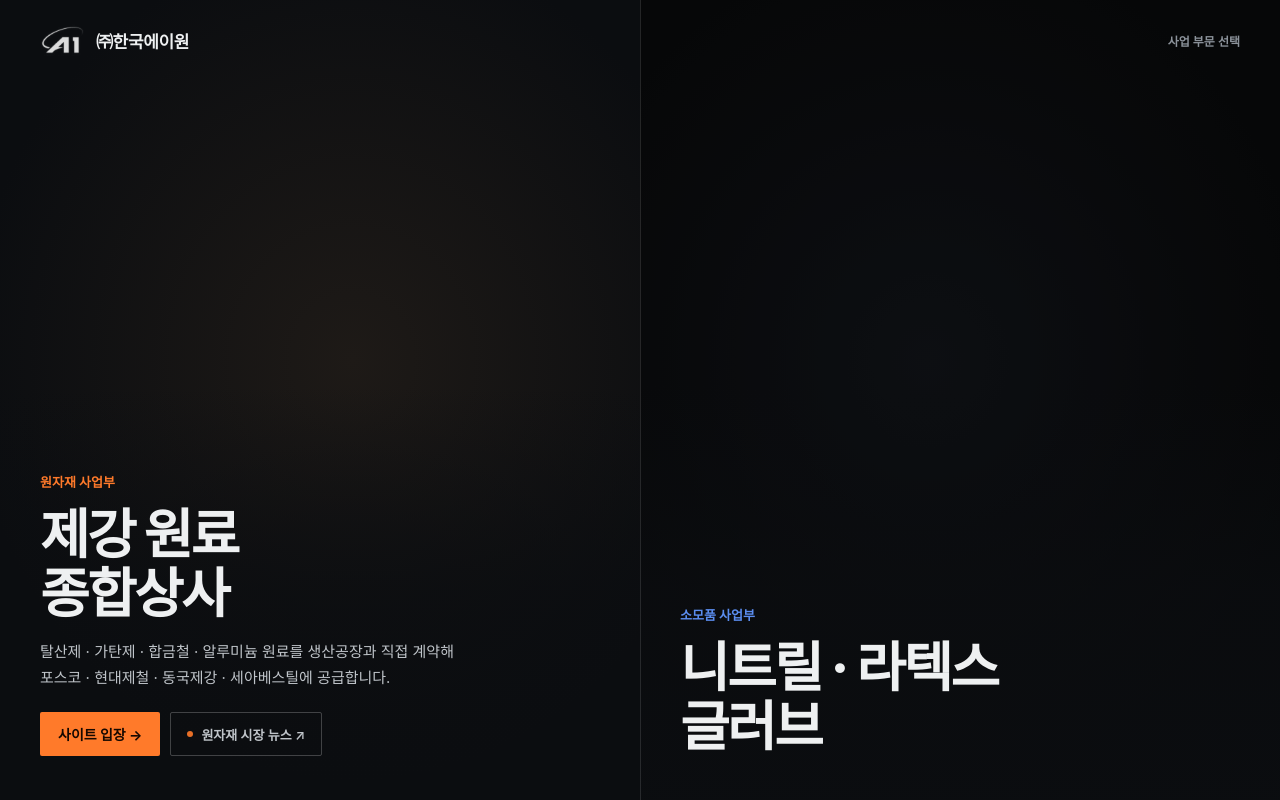
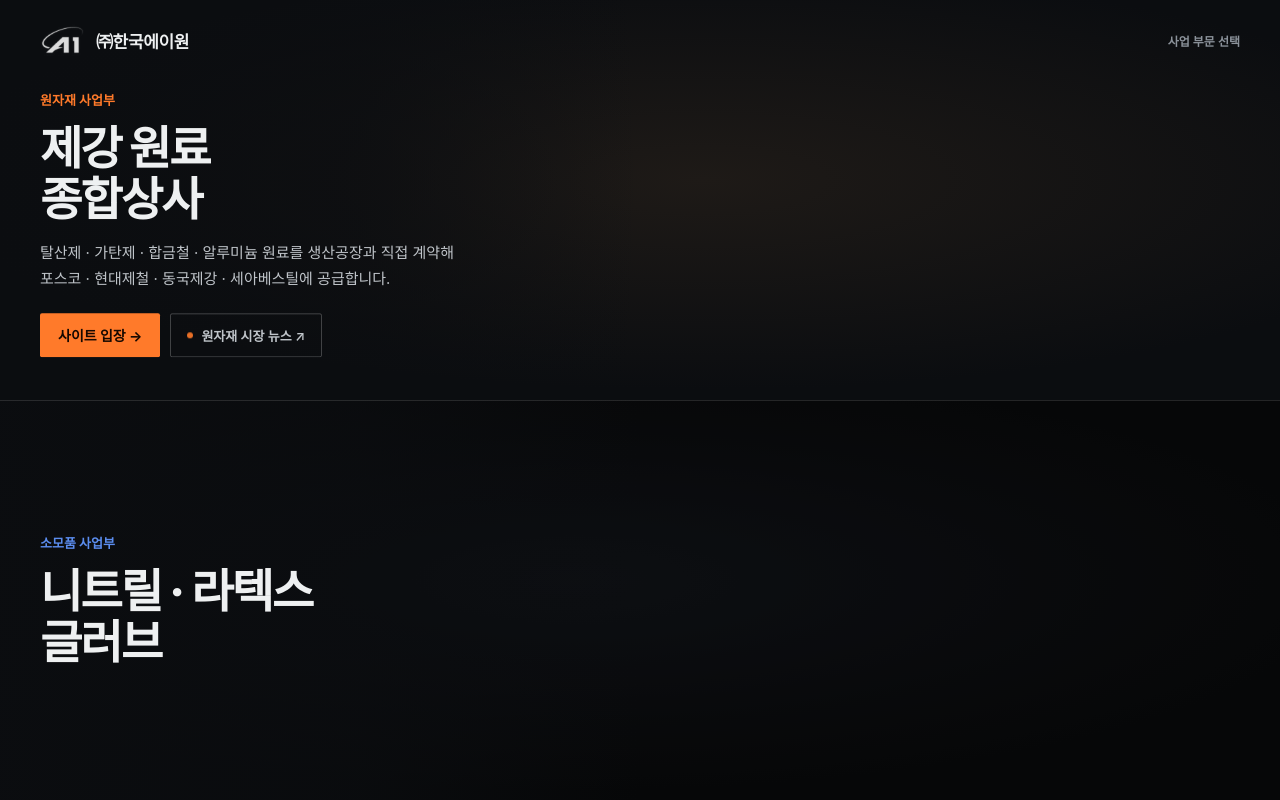
Before and after one commit to JosephCho81/a1korea, a plain HTML site: page hub/index.html in a window 1280 px wide. Drawn offline with nearby package versions, Linux system fonts and the light colour scheme; a web font is replaced by a local one.

Commit message:
feat(hub): 선택 화면을 위아래 가로 띠로 — 라인이 길게 보이게
- 데스크톱: 위 원자재 / 아래 글러브, 마우스 올린 쪽이 높아짐, 설명은 왼쪽
- 글러브 라인은 데스크톱에서 흐름 없이 전체(딥핑 → 탈형 → 포장)를 고정 구도로

Co-Authored-By: Claude Opus 5.5 <noreply@anthropic.com>

```diff
--- a/hub/index.html
+++ b/hub/index.html
@@ -18,8 +18,8 @@ button{font:inherit;color:inherit;background:none;border:0;cursor:pointer}
 .logo img{height:32px;filter:brightness(0) invert(1) opacity(.9)}
 .header small{font-size:12px;color:var(--fog);font-weight:600}
 
-.stage{position:fixed;inset:0;display:flex}
-.panel{position:relative;flex:1 1 0;min-width:0;overflow:hidden;cursor:pointer;transition:flex-grow .8s cubic-bezier(.77,0,.18,1)}
+.stage{position:fixed;inset:0;display:flex;flex-direction:column}
+.panel{position:relative;flex:1 1 0;min-height:0;overflow:hidden;cursor:pointer;transition:flex-grow .8s cubic-bezier(.77,0,.18,1)}
 @media (hover:hover) and (min-width:769px){
   .stage:has(.raw:hover) .raw,.stage:has(.glove:hover) .glove{flex-grow:1.35}
   .stage:has(.raw:hover) .glove,.stage:has(.glove:hover) .raw{flex-grow:.65}
@@ -28,14 +28,15 @@ button{font:inherit;color:inherit;background:none;border:0;cursor:pointer}
 .raw .gl{background:radial-gradient(ellipse 80% 70% at 55% 45%,#1E1A17,var(--night) 75%)}
 .glove .gl{background:radial-gradient(ellipse 80% 70% at 45% 45%,#151B26,var(--night) 75%)}
 .stage:has(.panel:hover) .panel:not(:hover) .gl{filter:brightness(.55) saturate(.6)}
-.panel::after{content:"";position:absolute;inset:0;z-index:1;pointer-events:none;background:linear-gradient(0deg,rgba(11,13,16,.96) 0,rgba(11,13,16,.75) 26%,rgba(11,13,16,0) 52%)}
-.divider{position:fixed;top:0;bottom:0;left:50%;width:1px;background:rgba(255,255,255,.12);z-index:10;pointer-events:none;transition:left .8s cubic-bezier(.77,0,.18,1)}
-@media (hover:hover) and (min-width:769px){body:has(.raw:hover) .divider{left:67.5%}body:has(.glove:hover) .divider{left:32.5%}}
+.panel::after{content:"";position:absolute;inset:0;z-index:1;pointer-events:none;background:linear-gradient(90deg,rgba(11,13,16,.95) 0,rgba(11,13,16,.7) 28%,rgba(11,13,16,0) 50%)}
+.divider{position:fixed;left:0;right:0;top:50%;height:1px;background:rgba(255,255,255,.12);z-index:10;pointer-events:none;transition:top .8s cubic-bezier(.77,0,.18,1)}
+@media (hover:hover) and (min-width:769px){body:has(.raw:hover) .divider{top:67.5%}body:has(.glove:hover) .divider{top:32.5%}}
 
-.content{position:absolute;left:40px;right:40px;bottom:44px;z-index:2}
+.content{position:absolute;left:40px;top:50%;transform:translateY(-50%);max-width:480px;z-index:2}
+.raw .content{top:calc(50% + 24px)}
 .tag{font-size:13px;font-weight:700;margin-bottom:14px}
 .raw .tag{color:var(--ember)}.glove .tag{color:var(--cobalt)}
-h2{font-size:clamp(34px,4.2vw,64px);font-weight:800;letter-spacing:-.045em;line-height:1.1}
+h2{font-size:clamp(32px,3.6vw,56px);font-weight:800;letter-spacing:-.045em;line-height:1.1}
 .more{display:grid;grid-template-rows:0fr;transition:grid-template-rows .5s cubic-bezier(.25,.46,.45,.94)}
 .more > div{overflow:hidden}
 .panel:hover .more,.panel:focus-within .more{grid-template-rows:1fr}
@@ -51,9 +52,9 @@ h2{font-size:clamp(34px,4.2vw,64px);font-weight:800;letter-spacing:-.045em;line-
 
 @media (max-width:768px){
   .stage{flex-direction:column}
-  .divider{left:0;right:0;top:50%;bottom:auto;width:100%;height:1px}
+  .panel::after{background:linear-gradient(0deg,rgba(11,13,16,.96) 0,rgba(11,13,16,.75) 30%,rgba(11,13,16,0) 58%)}
   .header{padding:18px 20px}
-  .content{left:20px;right:20px;bottom:22px}
+  .content,.raw .content{left:20px;right:20px;top:auto;bottom:22px;transform:none}
   h2{font-size:clamp(26px,7.4vw,38px)}
   .more{grid-template-rows:1fr}.sub{display:none}.btns{margin-top:14px}
 }
@@ -97,9 +98,9 @@ h2{font-size:clamp(34px,4.2vw,64px);font-weight:800;letter-spacing:-.045em;line-
 <script>
 const mob = innerWidth < 769;
 // 원자재: 전기로 출강 → LF → 연주가 한 화면에 들어오게
-SteelLine.mount(document.getElementById('glRaw'), null, { view: mob ? { t: [-6, 3, -2], size: 15, fx: 0.5, fy: 0.42 } : { t: [-10, 4, -2], size: 21, fx: 0.5, fy: 0.4 } });
-// 글러브: 니트릴 딥핑조 → 경화 오븐 → 탈형, 천천히 좌우로 흐른다
-const glove = GloveLine.mount(document.getElementById('glGlove'), { view: mob ? { t: [6, 1.8, 1.2], size: 9, fx: 0.5, fy: 0.42 } : { t: [5.5, 1.6, 1.2], size: 12, fx: 0.5, fy: 0.4 }, drift: 3 });
+SteelLine.mount(document.getElementById('glRaw'), null, { view: mob ? { t: [-6, 3, -2], size: 15, fx: 0.5, fy: 0.42 } : { t: [-8, 3.5, -2], size: 15, fx: 0.62, fy: 0.5 } });
+// 글러브: 응고제 → 니트릴 → 경화 오븐 → 탈형 → 포장까지 한 줄로 (모바일은 좁아서 천천히 흐른다)
+const glove = GloveLine.mount(document.getElementById('glGlove'), { view: mob ? { t: [6, 1.8, 1.2], size: 9, fx: 0.5, fy: 0.42 } : { t: [2.5, 1.8, 0.8], size: 9, fx: 0.6, fy: 0.42 }, drift: mob ? 3 : 0 });
 document.querySelector('.glove').addEventListener('mouseenter', () => glove.setSpeed(1.8));
 document.querySelector('.glove').addEventListener('mouseleave', () => glove.setSpeed(1));
 
```
Also changed, not shown: 1 other file.
